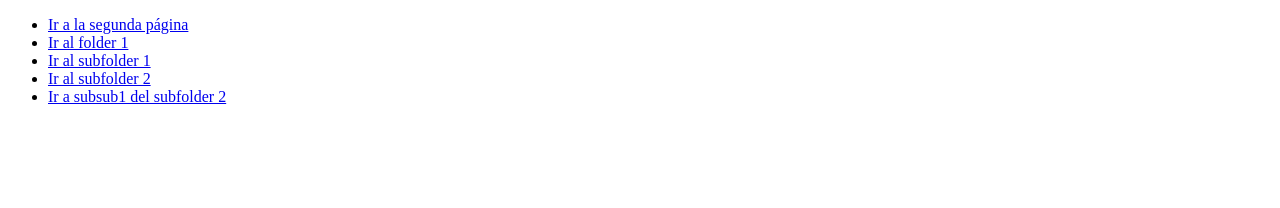
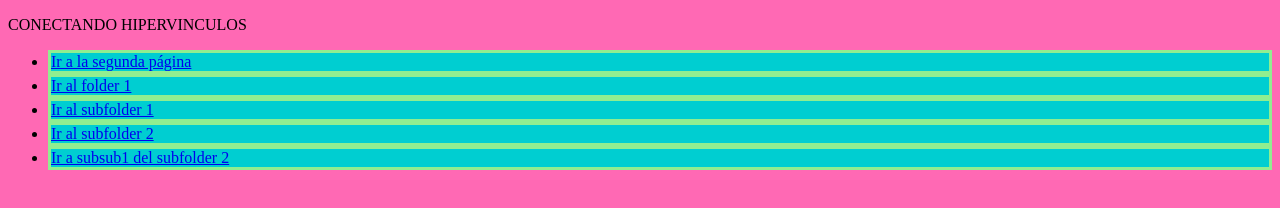
Before and after one commit to CamiUzquiano/enrutamiento, a plain HTML site: page index.html in a window 1280 px wide. Drawn offline with Linux system fonts and the light colour scheme.

Commit message:
Indagando en CSS

```diff
--- /dev/null
+++ b/estilos/estilos.css
@@ -0,0 +1,3 @@
+body{
+    background-color: hotpink;
+}
--- a/index.html
+++ b/index.html
@@ -4,11 +4,26 @@
     <meta charset="UTF-8">
     <meta name="viewport" content="width=device-width, initial-scale=1.0">
     <title>Index</title>
+    <link rel="stylesheet" href="estilos/estilos.css">
+    <style>
+    /* Este tipo de codigo CSS es de segundo grado = desde el documento, puedo crear para varias etiqeutas
+    CSS Compuesto por reglas de estilo
+    selector
+    {
+        propiedad: valor; entre propiedades siempre debe haber un ;
+        propiedad: valor  el ultomo valor no necesita tener un ;
+    }*/
+    /*Selector tipo etiqueta*/
+    li{
+        background-color: darkturquoise;
+        border: 3px solid lightgreen;
+    }
+    </style>
 </head>
 <body>
 <div>
     <header>
-        <nav>
+        <nav><p>CONECTANDO HIPERVINCULOS</p>
             <ul>
                 <li><a href="segunda_pagina.html">Ir a la segunda página</a></li>
                 <li><a href="folder1/pagina_folder1.html">Ir al folder 1</a></li>
@@ -18,6 +33,10 @@
             </ul>
         </nav>
     </header>
+
+    <main>
+
+    </main>
 </div>
 </body>
 </html>
```
Also changed, not shown: folder1/pagina_folder1.html (+1 -0 lines).
